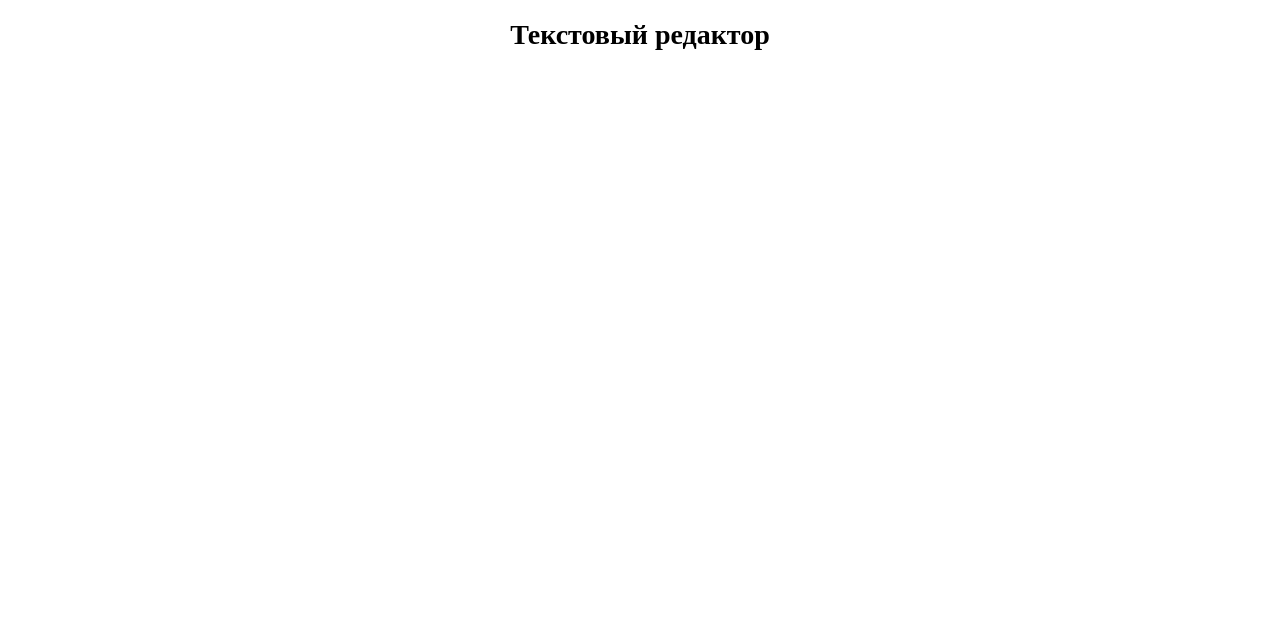
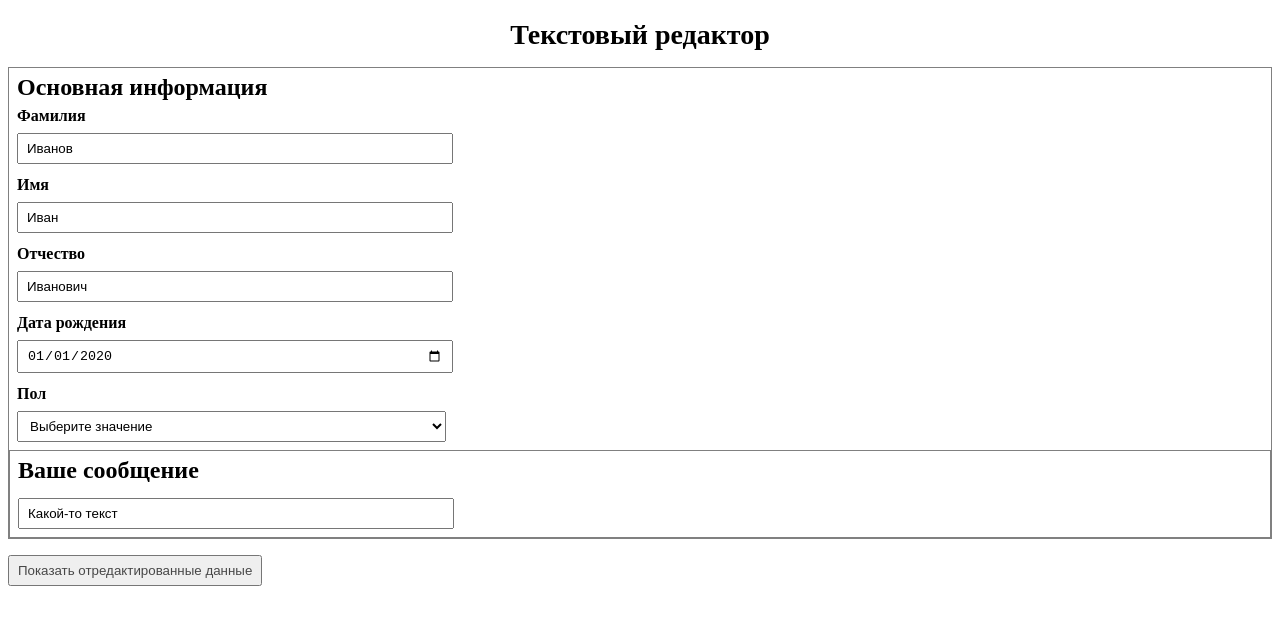
Before and after one commit to VladimirShadrov/test-imc, a Vue app: page / in a window 1280 px wide. Shown: the top 624 px of the page. Built offline with nearby package versions, Linux system fonts and the light colour scheme.

Commit message:
feat: Логика отрисовки редактора #main

```diff
--- a/src/components/container.vue
+++ b/src/components/container.vue
@@ -1,12 +1,19 @@
 <template>
   <div class="container">
-    <h2>Заголовок контейнера</h2>
+    <h2 class="container__title">{{ componentData.label }}</h2>
+    <component v-for="item in componentData.children" :key="item.code" :is="item.component" :componentData="item"></component>
   </div>
 </template>
 
 <script>
+import AppTextInput from './textInput.vue';
+import AppDateInput from './dateInput.vue';
+import AppSelect from './select.vue';
+
 export default {
   name: 'app-container',
+  props: ['componentData'],
+  components: { AppTextInput, AppDateInput, AppSelect },
 };
 </script>
 
@@ -14,4 +21,9 @@ export default {
 .container {
   border: 1px solid grey;
 }
+.container__title {
+  padding: 0 8px;
+  margin: 6px 0;
+  font-size: 24px;
+}
 </style>
--- a/src/components/dateInput.vue
+++ b/src/components/dateInput.vue
@@ -1,14 +1,32 @@
 <template>
   <div>
-    <p>Это заголовок датапикера</p>
-    <input type="date" />
+    <p>{{ componentDataObject.label }}</p>
+    <input type="date" v-model="selectedDate" />
   </div>
 </template>
 
 <script>
 export default {
   name: 'app-date-input',
+  props: ['componentData'],
+  data() {
+    return {
+      componentDataObject: this.componentData,
+      selectedDate: this.componentData.value,
+    };
+  },
 };
 </script>
 
-<style scoped></style>
+<style scoped>
+input {
+  margin: 8px;
+  padding: 6px 8px;
+  width: 33%;
+}
+p {
+  padding: 0 8px;
+  margin: 4px 0 0 0;
+  font-weight: bold;
+}
+</style>
--- a/src/components/select.vue
+++ b/src/components/select.vue
@@ -1,8 +1,9 @@
 <template>
   <div>
-    <p>Заголовок селекта</p>
-    <select>
+    <p>{{ componentDataObject.label }}</p>
+    <select v-model="selected">
       <option disabled value="">Выберите значение</option>
+      <option v-for="option in componentData.listdata" :key="option.key" :value="option">{{ option.value }}</option>
     </select>
   </div>
 </template>
@@ -10,7 +11,25 @@
 <script>
 export default {
   name: 'app-select',
+  props: ['componentData'],
+  data() {
+    return {
+      selected: '',
+      componentDataObject: this.componentData,
+    };
+  },
 };
 </script>
 
-<style scoped></style>
+<style scoped>
+select {
+  margin: 8px;
+  padding: 6px 8px;
+  width: 34%;
+}
+p {
+  padding: 0 8px;
+  margin: 4px 0 0 0;
+  font-weight: bold;
+}
+</style>
--- a/src/components/textEditor.vue
+++ b/src/components/textEditor.vue
@@ -1,14 +1,18 @@
 <template>
   <div>
     <h1>Текстовый редактор</h1>
+    <AppContainer v-for="container in dataForRender" :key="container.code" :componentData="container" />
+    <button>Показать отредактированные данные</button>
   </div>
 </template>
 
 <script>
 import initialData from '../data';
+import AppContainer from './container.vue';
 
 export default {
   name: 'app-text-editor',
+  components: { AppContainer },
   data() {
     return {
       data: JSON.parse(initialData),
@@ -16,11 +20,24 @@ export default {
     };
   },
   created() {
-    console.log('Data: ', this.data);
-
     const containers = [];
 
     this.data.forEach((item) => {
+      switch (item.type) {
+        case 'input':
+          item.component = 'AppTextInput';
+          break;
+        case 'datepicker':
+          item.component = 'AppDateInput';
+          break;
+        case 'list':
+          item.component = 'AppSelect';
+          break;
+        case 'container':
+          item.component = 'app-container';
+          break;
+      }
+
       if (item.type === 'container') {
         item.children = this.data.filter((field) => field.parent === item.code);
         containers.push(item);
@@ -28,8 +45,6 @@ export default {
     });
 
     this.dataForRender = containers.filter((container) => container.parent === null);
-
-    console.log(this.dataForRender);
   },
 };
 </script>
--- a/src/components/textInput.vue
+++ b/src/components/textInput.vue
@@ -1,14 +1,32 @@
 <template>
   <div>
-    <p>Заголовок инпута</p>
-    <input type="text" />
+    <p>{{ componentData.label }}</p>
+    <input type="text" v-model.lazy="text.value" />
   </div>
 </template>
 
 <script>
 export default {
   name: 'app-text-input',
+  props: ['componentData'],
+  data() {
+    return {
+      text: this.componentData,
+    };
+  },
 };
 </script>
 
-<style scoped></style>
+<style scoped>
+input {
+  margin: 8px;
+  padding: 6px 8px;
+  width: 33%;
+}
+
+p {
+  padding: 0 8px;
+  margin: 4px 0 0 0;
+  font-weight: bold;
+}
+</style>
```
